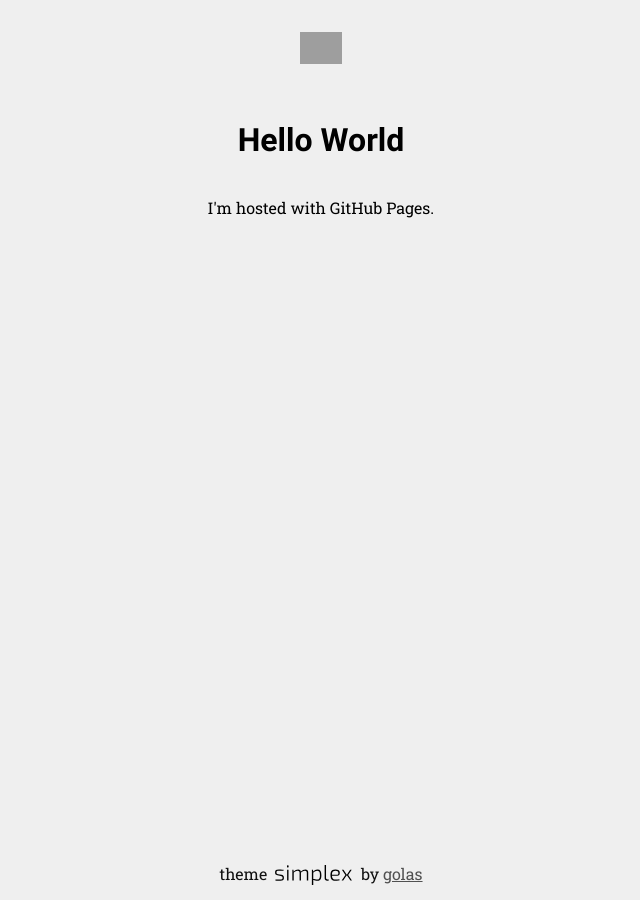
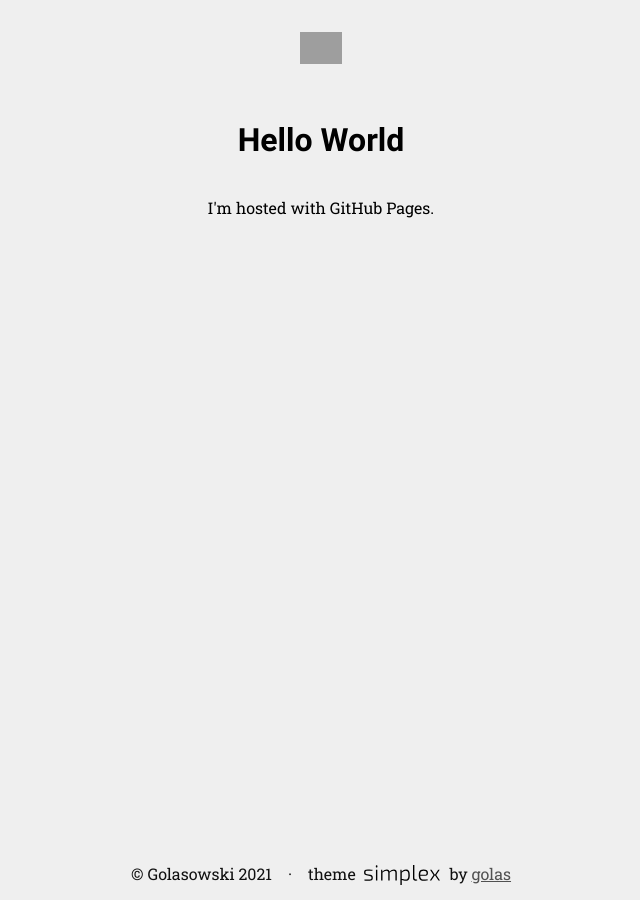
Before and after one commit to taeyeoupkang/tayeoupkang.github.io, a Jekyll site: the page built from index.html, in a window 1280 px wide. Shown: the whole page, without its empty margins (319-959 px from the left). Built offline with Jekyll 4.4.1, drawn with Linux system fonts in a browser that asks for light colours; grey boxes are pictures that could not be loaded.

Commit message:
Update _config.yml

```diff
--- a/_config.yml
+++ b/_config.yml
@@ -3,6 +3,7 @@ logo_img: /assets/img/icons/golasblog_logo.svg
 favicon: /assets/favicon.ico
 description: description
 global_tags: jekyll theme simplex golasblog responsive html5
+copyright: © Golasowski 2021
 
 sass:
     style: compressed
```
